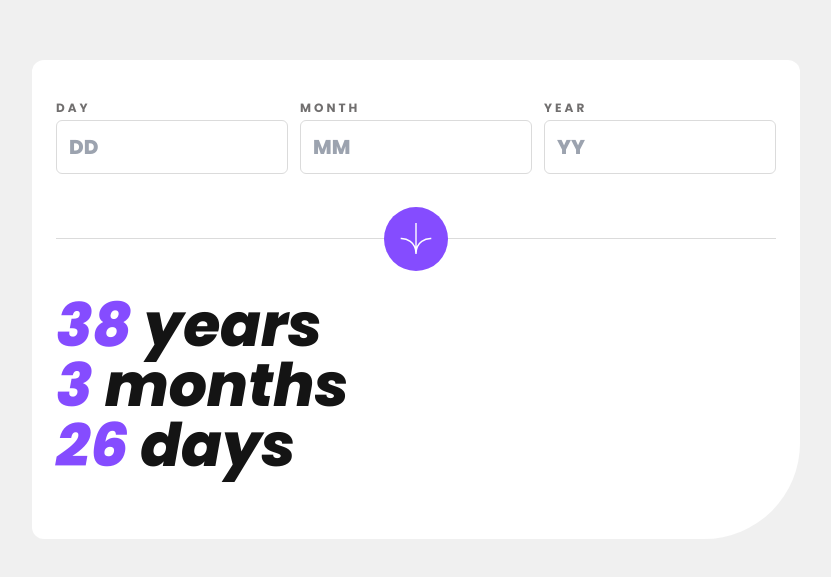
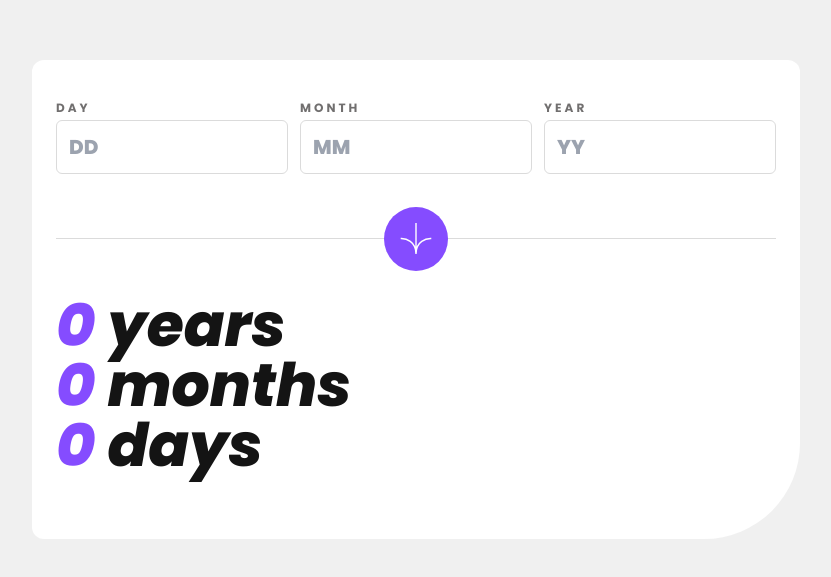
Before and after one commit to UnsuspectedNoob/age-calculator, a React (Vite) app: page / in a window 1280 px wide. Shown: the part 101-678 px from the top of the page, without its empty margins (224-1055 px from the left). Built offline with nearby package versions, Linux system fonts and the light colour scheme.

Commit message:
prototype of age calculator

```diff
--- a/src/App.jsx
+++ b/src/App.jsx
@@ -7,6 +7,10 @@ function App() {
   const [day, setDay] = useState('');
   const [month, setMonth] = useState('');
   const [year, setYear] = useState('');
+
+  const [ageDays, setAgeDays] = useState(0);
+  const [ageMonths, setAgeMonths] = useState(0);
+  const [ageYears, setAgeYears] = useState(0);
 
   return (
     <div
@@ -39,6 +43,12 @@ function App() {
 
         <div className='flex justify-center border-t border-neutral-l-grey'>
           <button
+            onClick={() => {
+              let { years, months, days } = age(day, month, year)
+              setAgeDays(days)
+              setAgeMonths(months)
+              setAgeYears(years)
+            }}
             type='submit'
             className='flex justify-center items-center bg-primary-purple w-16 h-16 rounded-full p-4 -mt-8'>
             <img src={icon} alt="icon" />
@@ -48,13 +58,13 @@ function App() {
 
       <div className='my-6 text-neutral-off-black'>
         <p className='text-6xl whitespace-nowrap font-extrabold italic'>
-          <span className='text-primary-purple'>38</span> years
+          <span className='text-primary-purple'>{ageYears}</span> year{ageYears == 1 ? '' : 's'}
         </p>
         <p className='text-6xl whitespace-nowrap font-extrabold italic'>
-          <span className='text-primary-purple'>3</span> months
+          <span className='text-primary-purple'>{ageMonths}</span> month{ageMonths == 1 ? '' : 's'}
         </p>
         <p className='text-6xl whitespace-nowrap font-extrabold italic'>
-          <span className='text-primary-purple'>26</span> days
+          <span className='text-primary-purple'>{ageDays}</span> day{ageDays == 1 ? '' : 's'}
         </p>
       </div>
 
--- a/src/components/DateInput.jsx
+++ b/src/components/DateInput.jsx
@@ -19,7 +19,7 @@ function DateInput({name, id, state, setState}) {
         type="number"
         className='w-full border border-neutral-l-grey p-3 rounded-md text-neutral-off-black text-xl uppercase font-extrabold outline-none focus:border-primary-purple transition'
         onChange={() => {
-          let value = document.getElementById(`${id}`).value
+          let value = Number(document.getElementById(`${id}`).value)
           console.log(value)
           setState(value)
         }}
```
